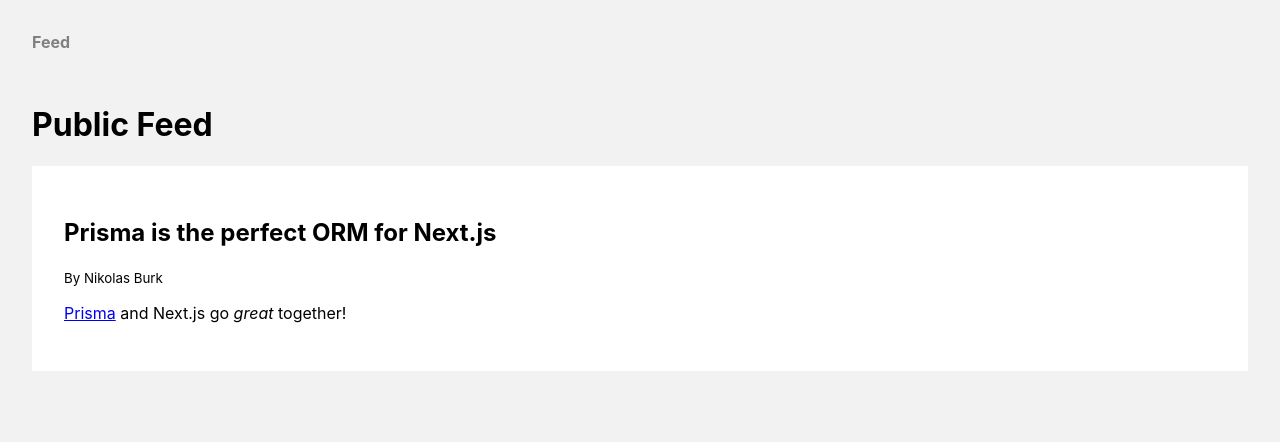
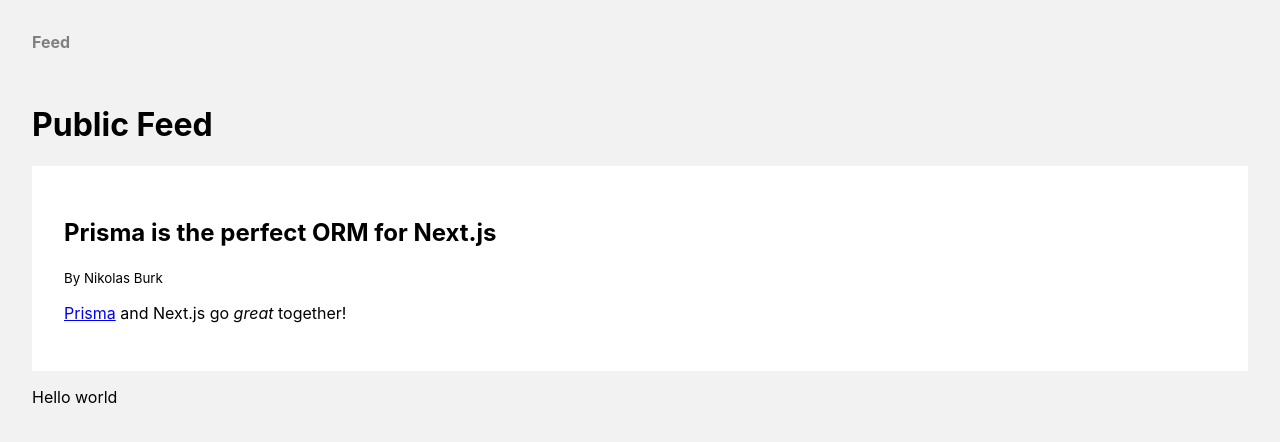
Before and after one commit to DanMartinez01/blog-app, a Next.js app: page / in a window 1280 px wide. Shown: the top 442 px of the page. Built offline with nearby package versions, Linux system fonts and the light colour scheme.

Commit message:
first commit

```diff
--- a/components/Layout.tsx
+++ b/components/Layout.tsx
@@ -8,7 +8,9 @@
 const Layout: React.FC<Props> = (props) => (
   <div>
     <Header />
-    <div className="layout">{props.children}</div>
+    <div className="layout">{props.children}
+      <p>Hello world</p>
+    </div>
     <style jsx global>{`
       html {
         box-sizing: border-box;
```
